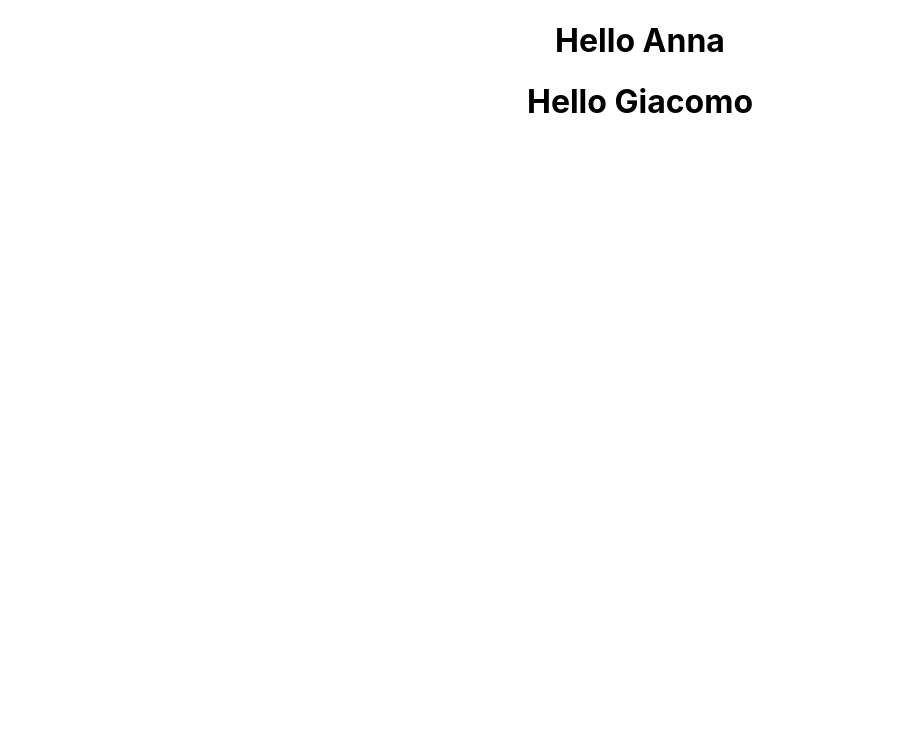
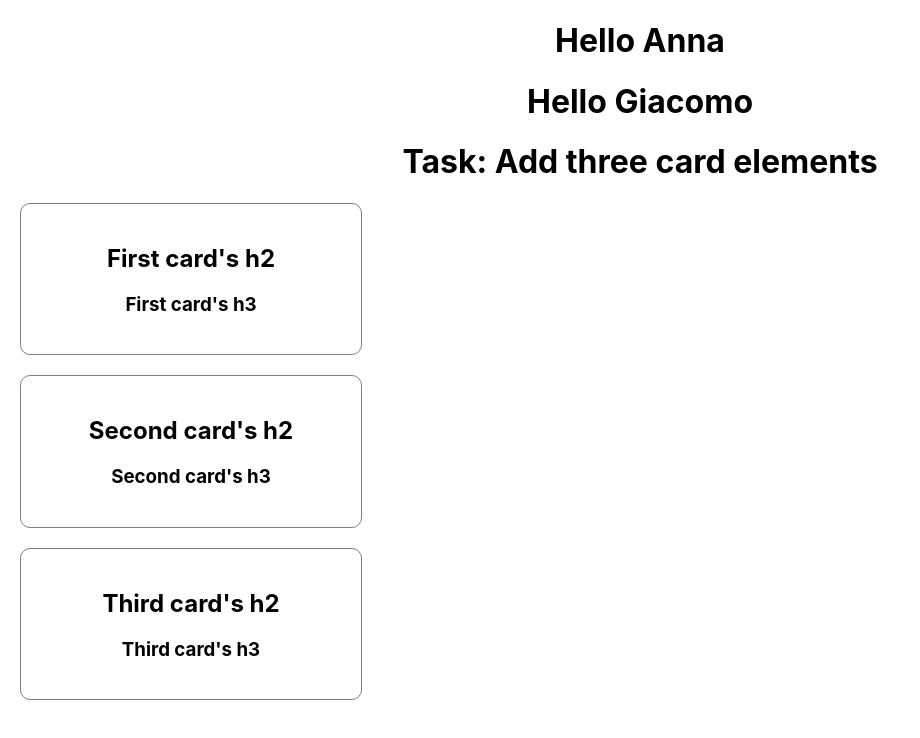
Before and after one commit to mesciuS/firstReactApp, a React (Create React App) app: page / in a window 1280 px wide. Shown: the top 738 px of the page, without its empty margins (0-920 px from the left). Built offline with nearby package versions, Linux system fonts and the light colour scheme.

Commit message:
feat: card assignment

```diff
--- a/src/App.css
+++ b/src/App.css
@@ -28,6 +28,15 @@
   color: #61dafb;
 }
 
+.card {
+  margin: 20px;
+  max-width: 300px;
+  border: 1px solid gray;
+  padding: 20px;
+  border-radius: 10px;
+}
+
+
 @keyframes App-logo-spin {
   from {
     transform: rotate(0deg);
--- a/src/App.js
+++ b/src/App.js
@@ -1,6 +1,7 @@
 import logo from './logo.svg';
 import './App.css';
 import Heading from './components/Heading.js';
+import Card from './components/Card.js';
 
 
 function App() {
@@ -9,6 +10,10 @@
       {/* i components con proprs devono stare dentro un div */}
       <Heading  firstName="Anna" />
       <Heading firstName="Giacomo" />
+      <h1>Task: Add three card elements </h1>
+      <Card h2="First card's h2" h3="First card's h3"/>
+      <Card h2="Second card's h2" h3="Second card's h3"/>
+      <Card h2="Third card's h2" h3="Third card's h3"/>
     </div>
   );
 }
--- /dev/null
+++ b/src/components/Card.js
@@ -0,0 +1,10 @@
+function Card(props) {
+    return (
+        <div className="card">
+            <h2> {props.h2} </h2>
+            <h3> {props.h3} </h3>
+        </div>
+    )
+};
+
+export default Card;
```
